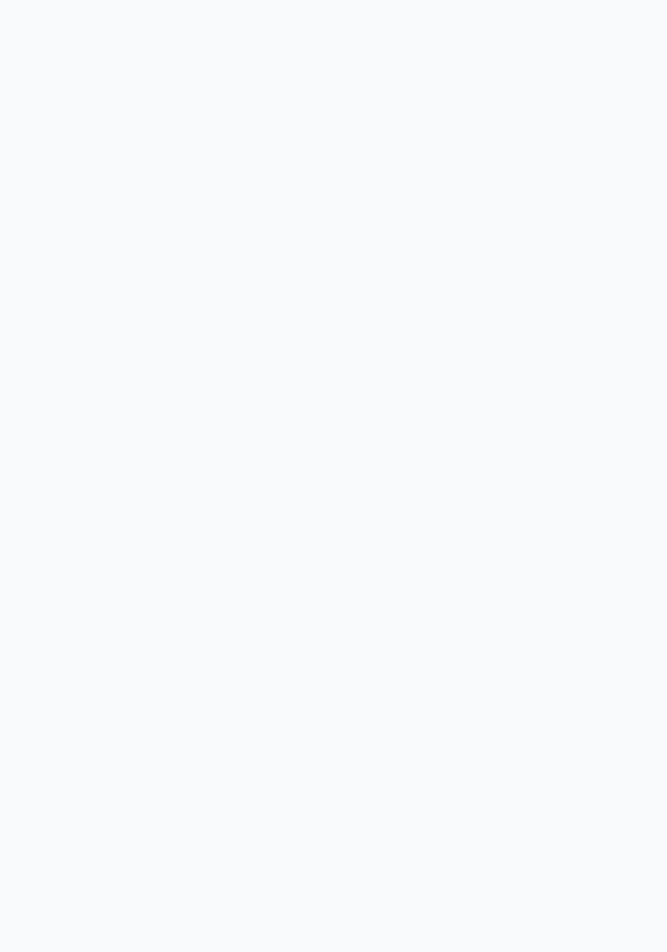
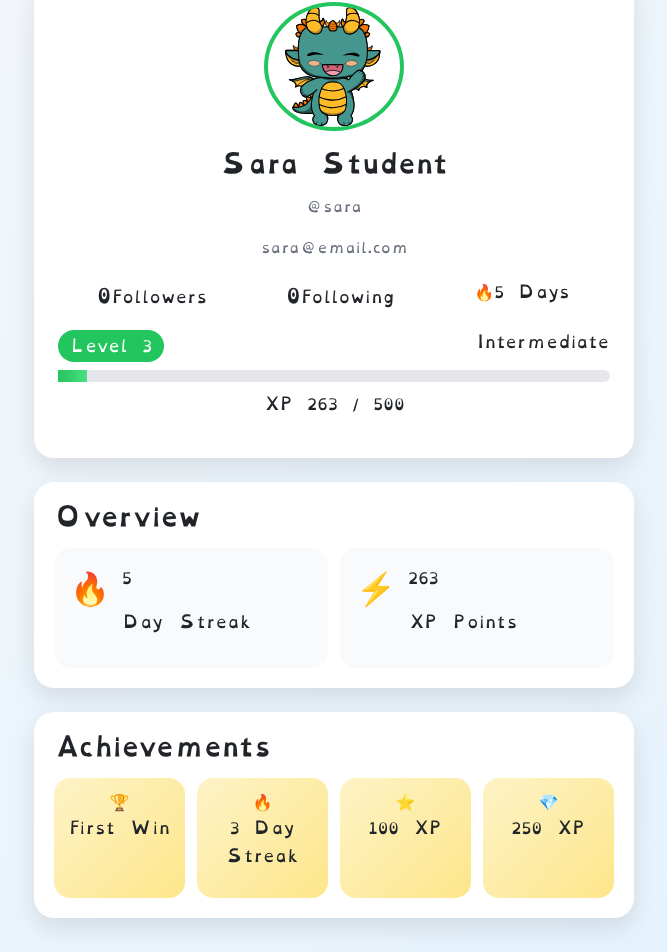
Before and after one commit to Drago-project/drago-frontend, a React (Vite) app: page /profile in a window 1280 px wide. Shown: the part 142-1094 px from the top of the page, without its empty margins (306-973 px from the left). Before the commit the page ends 800 px from the top, so only its background shows below. Built offline with nearby package versions, Linux system fonts and the light colour scheme.

Commit message:
اولى

```diff
--- a/src/pages/Profile.jsx
+++ b/src/pages/Profile.jsx
@@ -1,9 +1,156 @@
+import { useState, useEffect } from "react";
+import { useTranslation } from "react-i18next";
+import styles from "../styles/Profile.module.css";
+import dragoAvatar from "../assets/emotions/drago(wave).svg";
+
+const getLevelData = (xp) => {
+  const levels = [
+    { level: 1, name: "Beginner", minXP: 0, maxXP: 100 },
+    { level: 2, name: "Beginner+", minXP: 100, maxXP: 250 },
+    { level: 3, name: "Intermediate", minXP: 250, maxXP: 500 },
+    { level: 4, name: "Advanced", minXP: 500, maxXP: 1000 },
+  ];
+  return levels.find((l) => xp >= l.minXP && xp < l.maxXP) || levels[0];
+};
+
 function Profile() {
-    return (
-        <div>
+  const { i18n } = useTranslation();
+  const isRTL = i18n.language === "ar";
 
+  const [userData, setUserData] = useState({
+    firstName: "Sara",
+    lastName: "Student",
+    email: "sara@email.com",
+    username: "@sara",
+    streak: 5,
+    xp: 263,
+    followers: 0,
+    following: 0,
+  });
+
+  const [achievements, setAchievements] = useState([
+    { id: 1, name: "First Win", icon: "🏆", unlocked: true },
+    { id: 2, name: "3 Day Streak", icon: "🔥", unlocked: true },
+    { id: 3, name: "100 XP", icon: "⭐", unlocked: true },
+    { id: 4, name: "250 XP", icon: "💎", unlocked: false },
+  ]);
+
+  const levelData = getLevelData(userData.xp);
+  const progress =
+    ((userData.xp - levelData.minXP) /
+      (levelData.maxXP - levelData.minXP)) *
+    100;
+
+  useEffect(() => {
+    setAchievements((prev) =>
+      prev.map((a) =>
+        a.id === 4 && userData.xp >= 250
+          ? { ...a, unlocked: true }
+          : a
+      )
+    );
+  }, [userData.xp]);
+
+  return (
+    <div className={styles.profilePage} dir={isRTL ? "rtl" : "ltr"}>
+      <div className={styles.profileContainer}>
+        {/* HEADER */}
+        <div className={styles.profileHeader}>
+          <img src={dragoAvatar} className={styles.avatar} alt="avatar" />
+
+          <h1 className={styles.userName}>
+            {userData.firstName} {userData.lastName}
+          </h1>
+          <p className={styles.userHandle}>{userData.username}</p>
+          <p className={styles.userEmail}>{userData.email}</p>
+
+          {/* STATS */}
+          <div className={styles.statsRow}>
+            <div className={styles.statItem}>
+              <span className={styles.statNumber}>{userData.followers}</span>
+              <span className={styles.statLabel}>Followers</span>
+            </div>
+            <div className={styles.statItem}>
+              <span className={styles.statNumber}>{userData.following}</span>
+              <span className={styles.statLabel}>Following</span>
+            </div>
+            <div className={styles.statItem}>
+              <span className={styles.statIcon}>🔥</span>
+              <span className={styles.statLabel}>
+                {userData.streak} Days
+              </span>
+            </div>
+          </div>
+
+          {/* LEVEL */}
+          <div className={styles.levelSection}>
+            <div className={styles.levelHeader}>
+              <span className={styles.levelBadge}>
+                Level {levelData.level}
+              </span>
+              <span className={styles.levelName}>
+                {levelData.name}
+              </span>
+            </div>
+
+            <div className={styles.progressBar}>
+              <div
+                className={styles.progressFill}
+                style={{ width: `${progress}%` }}
+              />
+            </div>
+
+            <p className={styles.progressText}>
+              XP {userData.xp} / {levelData.maxXP}
+            </p>
+          </div>
         </div>
-    )
+
+        {/* OVERVIEW */}
+        <div className={styles.overviewSection}>
+          <h3 className={styles.sectionTitle}>Overview</h3>
+
+          <div className={styles.overviewGrid}>
+            <div className={styles.overviewCard}>
+              <span className={styles.cardIcon}>🔥</span>
+              <div>
+                <p className={styles.cardValue}>{userData.streak}</p>
+                <p className={styles.cardLabel}>Day Streak</p>
+              </div>
+            </div>
+
+            <div className={styles.overviewCard}>
+              <span className={styles.cardIcon}>⚡</span>
+              <div>
+                <p className={styles.cardValue}>{userData.xp}</p>
+                <p className={styles.cardLabel}>XP Points</p>
+              </div>
+            </div>
+          </div>
+        </div>
+
+        {/* ACHIEVEMENTS */}
+        <div className={styles.achievementsSection}>
+          <h3 className={styles.sectionTitle}>Achievements</h3>
+
+          <div className={styles.achievementsGrid}>
+            {achievements.map((a) => (
+              <div
+                key={a.id}
+                className={`${styles.achievementCard} ${
+                  a.unlocked ? styles.unlocked : styles.locked
+                }`}
+              >
+                <span className={styles.achievementIcon}>{a.icon}</span>
+                <p className={styles.achievementName}>{a.name}</p>
+                {!a.unlocked && <span className={styles.lock}>🔒</span>}
+              </div>
+            ))}
+          </div>
+        </div>
+      </div>
+    </div>
+  );
 }
 
-export default Profile
+export default Profile;
--- a/src/styles/Profile.module.css
+++ b/src/styles/Profile.module.css
@@ -0,0 +1,130 @@
+.profilePage {
+    min-height: 100vh;
+    background: linear-gradient(135deg, #f5f7fa, #e3f2fd);
+    padding: 120px 16px;
+  }
+
+  .profileContainer {
+    max-width: 600px;
+    margin: auto;
+  }
+
+  .profileHeader {
+    background: white;
+    border-radius: 20px;
+    padding: 24px;
+    text-align: center;
+    box-shadow: 0 10px 25px rgba(0,0,0,0.1);
+  }
+
+  .avatar {
+    width: 140px;
+    border-radius: 50%;
+    border: 4px solid #22c55e;
+  }
+
+  .userName {
+    margin-top: 12px;
+    font-size: 24px;
+    font-weight: 700;
+  }
+
+  .userHandle,
+  .userEmail {
+    color: #6b7280;
+    font-size: 14px;
+  }
+
+  .statsRow {
+    display: flex;
+    justify-content: space-around;
+    margin: 20px 0;
+  }
+
+  .statItem {
+    text-align: center;
+  }
+
+  .statNumber {
+    font-size: 20px;
+    font-weight: 700;
+  }
+
+  .levelSection {
+    margin-top: 16px;
+  }
+
+  .levelHeader {
+    display: flex;
+    justify-content: space-between;
+  }
+
+  .levelBadge {
+    background: #22c55e;
+    color: white;
+    padding: 4px 12px;
+    border-radius: 999px;
+  }
+
+  .progressBar {
+    height: 12px;
+    background: #e5e7eb;
+    border-radius: 999px;
+    margin: 8px 0;
+  }
+
+  .progressFill {
+    height: 100%;
+    background: linear-gradient(90deg, #22c55e, #4ade80);
+  }
+
+  .overviewSection,
+  .achievementsSection {
+    background: white;
+    margin-top: 24px;
+    padding: 20px;
+    border-radius: 20px;
+    box-shadow: 0 10px 25px rgba(0,0,0,0.1);
+  }
+
+  .overviewGrid {
+    display: grid;
+    grid-template-columns: 1fr 1fr;
+    gap: 12px;
+  }
+
+  .overviewCard {
+    background: #f9fafb;
+    padding: 16px;
+    border-radius: 16px;
+    display: flex;
+    gap: 12px;
+  }
+
+  .cardIcon {
+    font-size: 32px;
+  }
+
+  .achievementsGrid {
+    display: grid;
+    grid-template-columns: repeat(4, 1fr);
+    gap: 12px;
+  }
+
+  .achievementCard {
+    background: #f9fafb;
+    padding: 12px;
+    border-radius: 16px;
+    text-align: center;
+    position: relative;
+  }
+
+  .unlocked {
+    background: linear-gradient(135deg, #fef3c7, #fde68a);
+  }
+
+  .lock {
+    position: absolute;
+    top: 6px;
+    right: 6px;
+  }
```
